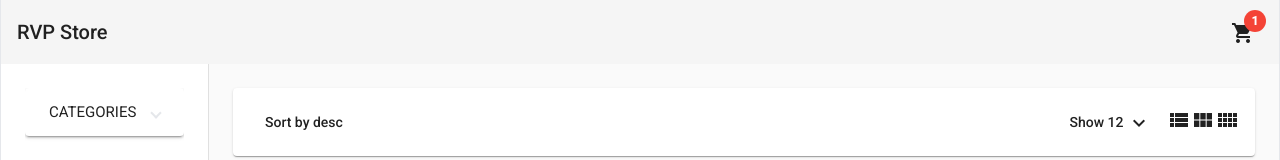
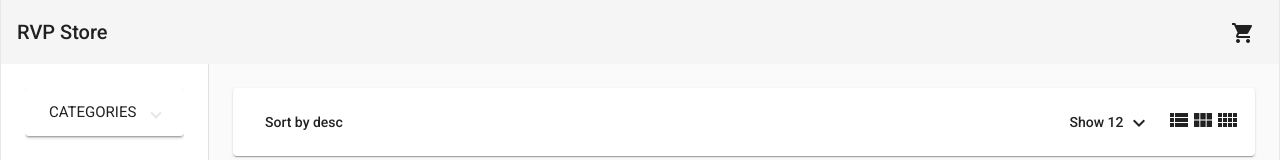
Before and after one commit to RVPdev/AngularWebShop, an Angular app: page /home in a window 1280 px wide. Shown: the top 160 px of the page. Built offline with nearby package versions, Linux system fonts and the light colour scheme.

Commit message:
added fcuntionality to cart badge

```diff
--- a/src/app/components/header/header.component.html
+++ b/src/app/components/header/header.component.html
@@ -1,23 +1,25 @@
 <!-- Main toolbar container -->
 <mat-toolbar class="max-w-7xl mx-auto border-x justify-between">
-
   <!-- Home link -->
   <a routerLink="home">RVP Store</a>
 
   <!-- Shopping cart button with badge -->
   <button mat-icon-button [matMenuTriggerFor]="menu">
-      <mat-icon [matBadge]="1" matBadgeColor="warn">shopping_cart</mat-icon>
+    <mat-icon
+      [matBadge]="itemsQuantity"
+      [matBadgeHidden]="!itemsQuantity"
+      matBadgeColor="warn"
+      >shopping_cart</mat-icon
+    >
   </button>
 
   <!-- Dropdown menu for cart items -->
   <mat-menu #menu="matMenu">
-
     <!-- Menu content container -->
     <div class="p-3 divide-y divide-solid">
-
       <!-- Cart summary and view cart link -->
       <div class="pb-3 flex justify-between">
-          <span class="mr-16">1 items</span>
+        <span class="mr-16">{{ itemsQuantity }} items</span>
         <a routerLink="cart">View Cart</a>
       </div>
 
@@ -34,7 +36,7 @@
       <!-- Total price of items in the cart -->
       <div class="flex justify-between py-3 font-light">
         Total:
-          <span class="font-bold">{{"450" | currency}}</span>
+        <span class="font-bold">{{ "450" | currency }}</span>
       </div>
 
       <!-- Cart action buttons -->
@@ -44,11 +46,13 @@
           <mat-icon>remove_shopping_cart</mat-icon>
         </button>
         <!-- Go to cart page -->
-          <button routerLink="cart" class="bg-green-600 text-white rounded-full w-9 h-9">
+        <button
+          routerLink="cart"
+          class="bg-green-600 text-white rounded-full w-9 h-9"
+        >
           <mat-icon>shopping_cart</mat-icon>
         </button>
       </div>
-
     </div>
   </mat-menu>
 </mat-toolbar>
--- a/src/app/components/header/header.component.ts
+++ b/src/app/components/header/header.component.ts
@@ -1,14 +1,28 @@
-import { Component, OnInit } from '@angular/core';
+import { Component, OnInit, Input } from "@angular/core";
+import { Cart } from "src/app/models/cart.model";
 
 @Component({
-  selector: 'app-header',
-  templateUrl:'./header.component.html',
+  selector: "app-header",
+  templateUrl: "./header.component.html",
 })
 export class HeaderComponent implements OnInit {
+  private _cart: Cart = { items: [] };
 
-  constructor() { }
+  itemsQuantity = 0;
 
-  ngOnInit(): void {
+  @Input()
+  get cart(): Cart {
+    return this._cart;
   }
 
+  set cart(cart: Cart) {
+    this._cart = cart;
+    this.itemsQuantity = cart.items
+      .map((item) => item.quantity)
+      .reduce((prev, cur) => prev + cur, 0);
+  }
+
+  constructor() {}
+
+  ngOnInit(): void {}
 }
```
Lines whose indentation alone changed are shown as unchanged.
